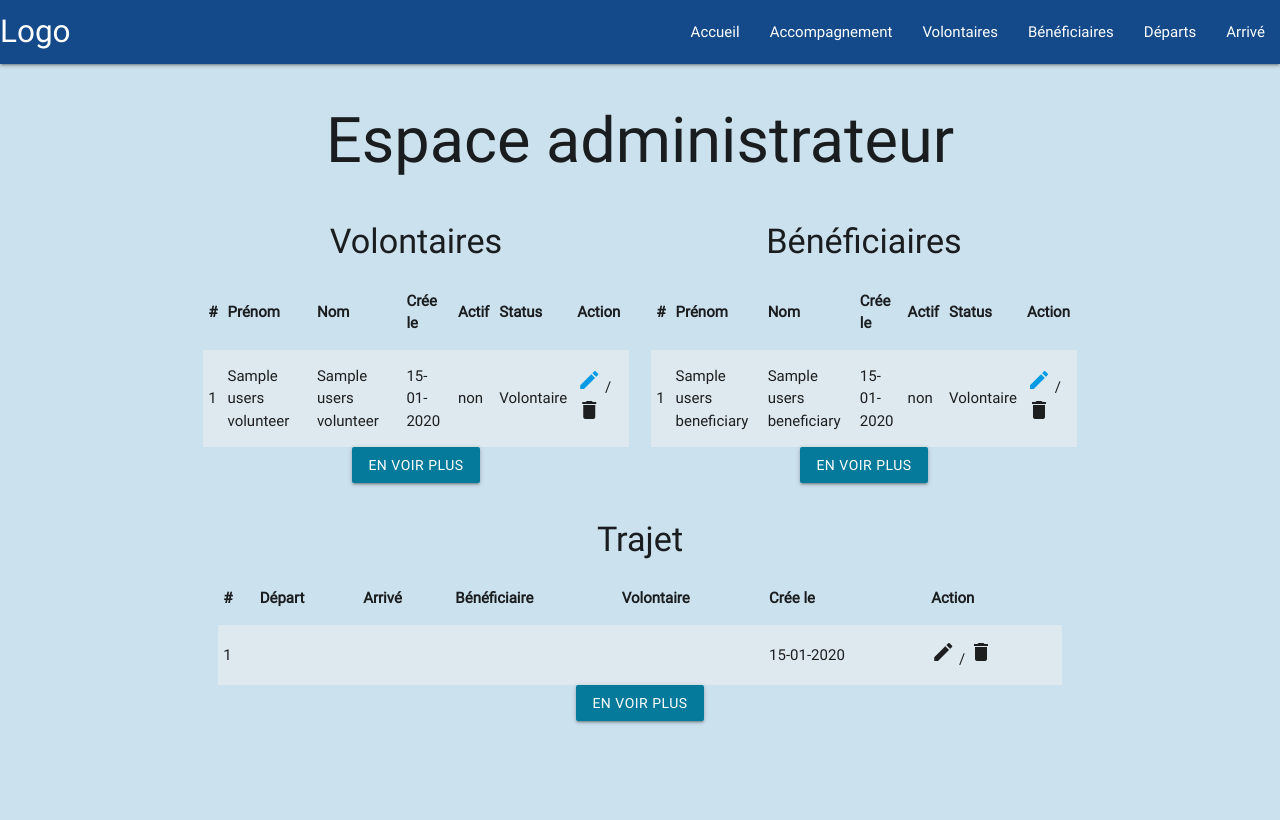
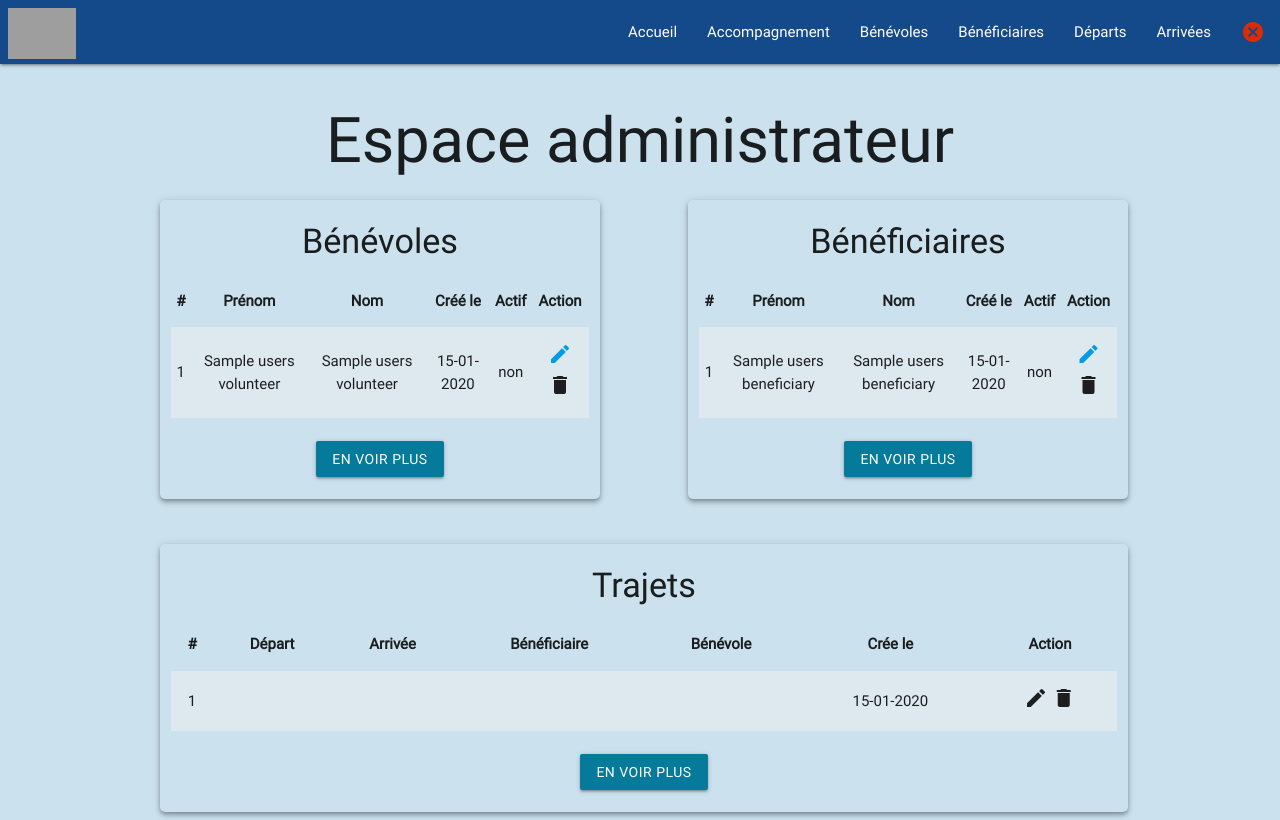
Before and after one commit to WildCodeSchool/bordeaux-0320-php-fta, a Symfony app: template templates/admin/index.html.twig in a window 1280 px wide. Before the commit the page ends 724 px from the top, so only its background shows below. Run offline with Twig, Linux system fonts and the light colour scheme; the template is opened without the code that fills it: most values are stand-ins (such as "Sample title", 1, 10 or a date in 2020); style sheets or scripts are compiled from the project's sources; some libraries are stand-ins or nearby versions; grey boxes are pictures that could not be loaded.

Commit message:
Fixing some issues with Trip creation and CSS added to the admin front page

```diff
--- a/assets/scss/main.scss
+++ b/assets/scss/main.scss
@@ -195,8 +195,22 @@
   background-color: $blue-duck;
 }
 
+.d-flex-center {
+  display: flex;
+  justify-content: center;
+}
+
+.admin-margin {
+  margin-left: 8.33%;
+}
+
 .txt-shadow {
   text-shadow: 1px 1px 2px $grey;
+}
+
+.container-wide {
+  width: 90%;
+  margin-left: 5%;
 }
 /* END */
 
@@ -227,3 +241,7 @@ button, input, select, textarea, table {
   width: 80%;
   filter: drop-shadow(0 0 0.3rem $blue-night);
 }
+
+.navbar-logo {
+  height: 80%;
+}
--- a/src/Controller/Admin/AdminController.php
+++ b/src/Controller/Admin/AdminController.php
@@ -130,7 +130,10 @@ class AdminController extends AbstractController
         $apiService->getToken();
         $user = $apiService->getUserById($id)['hydra:member'][0];
 
-        $form = $this->createForm(MobicoopForm::class, null, ['gender' => $user['gender']]);
+        $form = $this->createForm(MobicoopForm::class, null, [
+            'gender' => $user['gender'],
+            'status' => $user['status']
+        ]);
         $form->handleRequest($request);
         if ($form->isSubmitted() && $form->isValid()) {
             $client = $apiService->baseUri();
--- a/src/Controller/HomeController.php
+++ b/src/Controller/HomeController.php
@@ -2,7 +2,6 @@
 
 
 namespace App\Controller;
-
 
 use Symfony\Bundle\FrameworkBundle\Controller\AbstractController;
 use Symfony\Component\HttpFoundation\Response;
@@ -15,7 +14,6 @@ class HomeController extends AbstractController
      */
     public function index(): Response
     {
-        return new Response($this->render('home.html.twig'));
+        return $this->render('home.html.twig');
     }
-
 }
--- a/src/Controller/ScheduleController.php
+++ b/src/Controller/ScheduleController.php
@@ -5,9 +5,11 @@ namespace App\Controller;
 
 use App\Entity\ScheduleVolunteer;
 use App\Service\CalendarService;
+use Exception;
 use Symfony\Component\HttpFoundation\Request;
 use Symfony\Component\HttpFoundation\JsonResponse;
 use Symfony\Bundle\FrameworkBundle\Controller\AbstractController;
+use Symfony\Component\HttpFoundation\Response;
 use Symfony\Component\Routing\Annotation\Route;
 use DateTime;
 
@@ -20,7 +22,7 @@ class ScheduleController extends AbstractController
     /**
      * Route for see availability for volunteer (only ROLE_USER_VOLUNTEER)
      * @Route("/volunteer/calendar", name="calendar_schedule")
-     * @return \Symfony\Component\HttpFoundation\Response
+     * @return Response
      */
     public function show()
     {
@@ -34,7 +36,7 @@ class ScheduleController extends AbstractController
      * @Route("/ajax/schedule", name="ajax_schedule")
      * @param Request $request
      * @return JsonResponse
-     * @throws \Exception
+     * @throws Exception
      */
     public function ajaxAddSchedule(Request $request): JsonResponse
     {
--- a/src/Form/MobicoopForm.php
+++ b/src/Form/MobicoopForm.php
@@ -30,6 +30,7 @@ class MobicoopForm extends AbstractType
                     'Beneficiary' => 1,
                     'Volunteer' => 2,
                 ],
+                'data' => $options['status'] ?? $options['status'],
                 'placeholder' => 'Status'
             ])
             ->add('email', EmailType::class, [
@@ -66,7 +67,8 @@ class MobicoopForm extends AbstractType
     public function configureOptions(OptionsResolver $resolver)
     {
         $resolver->setDefaults([
-            'gender' => null
+            'gender' => null,
+            'status' => null
         ]);
     }
 }
--- a/templates/admin/_components/_navbar.html.twig
+++ b/templates/admin/_components/_navbar.html.twig
@@ -1,13 +1,16 @@
+<div class="navbar-fixed">
     <nav class="bck-night">
         <div class="nav-wrapper">
-        <a href="#" class="brand-logo">Logo</a>
+            <img src="{{ asset('build/Logo_FTA.png') }}" alt="FTA logo" class="brand-logo navbar-logo mt-s ml-s">
             <ul id="nav-mobile" class="right hide-on-med-and-down">
                 <li><a href="{{ path('admin_index') }}">Accueil</a></li>
                 <li><a href="">Accompagnement</a></li>
-            <li><a href="{{ path('admin_common', {'status': 'volunteer'}) }}">Volontaires</a></li>
+                <li><a href="{{ path('admin_common', {'status': 'volunteer'}) }}">Bénévoles</a></li>
                 <li><a href="{{ path('admin_common', {'status': 'beneficiary'}) }}">Bénéficiaires</a></li>
                 <li><a href="">Départs</a></li>
-            <li><a href="">Arrivé</a></li>
+                <li><a href="">Arrivées</a></li>
+                <li><a href="{{ path('logout') }}" class=""><i class="material-icons color-red">cancel</i></a></li>
             </ul>
         </div>
     </nav>
+</div>
--- a/templates/admin/_components/_tableTrips.html.twig
+++ b/templates/admin/_components/_tableTrips.html.twig
@@ -1,16 +1,16 @@
 <tr>
-    <td>{{ loop.index }}</td>
-    <td>{{ trip.departure.name }}</td>
-    <td>{{ trip.arrival.name }}</td>
-    <td>{{ trip.beneficiary.givenName }} {{ trip.beneficiary.familyName }}</td>
+    <td class="center-align">{{ loop.index }}</td>
+    <td class="center-align">{{ trip.departure.name }}</td>
+    <td class="center-align">{{ trip.arrival.name }}</td>
+    <td class="center-align">{{ trip.beneficiary.givenName }} {{ trip.beneficiary.familyName }}</td>
     {% if trip.volunteer %}
-    <td>{{ trip.volunteer.givenName }} {{ trip.volunteer.familyName }}</td>
+        <td class="center-align">{{ trip.volunteer.givenName }} {{ trip.volunteer.familyName }}</td>
     {% else %}
-    <td>Pas de volontaire</td>
+        <td class="center-align">Aucun</td>
     {% endif %}
-    <td>{{ trip.createdAt|date("d-m-Y") }}</td>
-    <td>
-        <i class="material-icons">edit</i> /
+    <td class="center-align">{{ trip.createdAt|date("d-m-Y") }}</td>
+    <td class="center-align">
+        <i class="material-icons">edit</i>
         <i class="material-icons">delete</i>
     </td>
 </tr>
--- a/templates/admin/_components/_tableUsers.html.twig
+++ b/templates/admin/_components/_tableUsers.html.twig
@@ -1,14 +1,13 @@
 <tr>
-    <td>{{ loop.index }}</td>
-    <td>{{ user.givenName }}</td>
-    <td>{{ user.familyName }}</td>
-    <td>{{ user.createdAt|date("d-m-Y") }}</td>
-    <td>{{ user.isActive == '1' ? 'oui' : 'non' }}</td>
-    <td>{{ user.status == 'beneficiary' ? 'Bénéficiaire' : 'Volontaire' }}</td>
-    <td>
+    <td class="center-align">{{ loop.index }}</td>
+    <td class="center-align">{{ user.givenName }}</td>
+    <td class="center-align">{{ user.familyName }}</td>
+    <td class="center-align">{{ user.createdAt|date("d-m-Y") }}</td>
+    <td class="center-align">{{ user.isActive == '1' ? 'oui' : 'non' }}</td>
+    <td class="center-align">
         <a href="{{ path('admin_edit_user', {'id': user.mobicoopId, 'status': user.status}) }}">
             <i class="material-icons">edit</i>
-        </a> /
+        </a>
         <i class="material-icons">delete</i>
     </td>
 </tr>
--- a/templates/admin/index.html.twig
+++ b/templates/admin/index.html.twig
@@ -1,25 +1,24 @@
 {% extends 'admin/base.html.twig' %}
 
-{% block title %}Administration - Acceuil{% endblock %}
+{% block title %}Administration - Accueil{% endblock %}
 
 {% block body %}
-    <div class="container">
+    <div class="container-wide">
         <div class="row">
             <h1 class="center-align">Espace administrateur</h1>
         </div>
-        <div class="row">
-            <div class="col s6 center-align">
-                <h4>Volontaires</h4>
+        <div class="row admin-margin">
+            <div class="col s5 center-align z-depth-2 border-radius mb-l">
+                <h4>Bénévoles</h4>
                 <table class="striped">
                     <thead>
                         <tr>
-                            <th>#</th>
-                            <th>Prénom</th>
-                            <th>Nom</th>
-                            <th>Crée le</th>
-                            <th>Actif</th>
-                            <th>Status</th>
-                            <th>Action</th>
+                            <th class="center-align">#</th>
+                            <th class="center-align">Prénom</th>
+                            <th class="center-align">Nom</th>
+                            <th class="center-align">Créé le</th>
+                            <th class="center-align">Actif</th>
+                            <th class="center-align">Action</th>
                         </tr>
                     </thead>
                     <tbody>
@@ -29,21 +28,20 @@
                     </tbody>
                 </table>
                 <a href="{{ path('admin_common', {'status': 'volunteer'}) }}">
-                    <button class="waves-effect waves-light btn">En voir plus</button>
+                    <button class="waves-effect waves-light btn mb-l mt-l">En voir plus</button>
                 </a>
             </div>
-            <div class="col s6 center-align">
+            <div class="col s5 offset-s1 center-align z-depth-2 border-radius mb-l">
                 <h4>Bénéficiaires</h4>
                 <table class="striped">
                     <thead>
                     <tr>
-                        <th>#</th>
-                        <th>Prénom</th>
-                        <th>Nom</th>
-                        <th>Crée le</th>
-                        <th>Actif</th>
-                        <th>Status</th>
-                        <th>Action</th>
+                        <th class="center-align">#</th>
+                        <th class="center-align">Prénom</th>
+                        <th class="center-align">Nom</th>
+                        <th class="center-align">Créé le</th>
+                        <th class="center-align">Actif</th>
+                        <th class="center-align">Action</th>
                     </tr>
                     </thead>
                     <tbody>
@@ -53,23 +51,23 @@
                     </tbody>
                 </table>
                 <a href="{{ path('admin_common', {'status': 'beneficiary'}) }}">
-                    <button class="waves-effect waves-light btn">En voir plus</button>
+                    <button class="waves-effect waves-light btn mb-l mt-l">En voir plus</button>
                 </a>
             </div>
         </div>
-        <div class="row margin">
-            <div class="col s12 center-align">
-                <h4>Trajet</h4>
+        <div class="row mt-l mb-s admin-margin">
+            <div class="col s11 center-align z-depth-2 border-radius mb-s">
+                <h4>Trajets</h4>
                 <table class="striped">
                     <thead>
                     <tr>
-                        <th>#</th>
-                        <th>Départ</th>
-                        <th>Arrivé</th>
-                        <th>Bénéficiaire</th>
-                        <th>Volontaire</th>
-                        <th>Crée le</th>
-                        <th>Action</th>
+                        <th class="center-align">#</th>
+                        <th class="center-align">Départ</th>
+                        <th class="center-align">Arrivée</th>
+                        <th class="center-align">Bénéficiaire</th>
+                        <th class="center-align">Bénévole</th>
+                        <th class="center-align">Crée le</th>
+                        <th class="center-align">Action</th>
                     </tr>
                     </thead>
                     <tbody>
@@ -78,7 +76,7 @@
                     {% endfor %}
                     </tbody>
                 </table>
-                <button class="waves-effect waves-light btn">En voir plus</button>
+                <button class="waves-effect waves-light btn mb-l mt-l">En voir plus</button>
             </div>
         </div>
     </div>
--- a/templates/admin/user/edit.html.twig
+++ b/templates/admin/user/edit.html.twig
@@ -1,7 +1,7 @@
 {% extends 'admin/base.html.twig' %}
 {% block body %}
     <div class="container">
-        <h4>Edition d'un {{ status == 'volunteer' ? 'volontaire' : 'bénéficiaire' }}</h4>
+        <h4>Edition d'un {{ status == 'volunteer' ? 'bénévole' : 'bénéficiaire' }}</h4>
         {% include 'user/_form_edit.html.twig' %}
     </div>
 {% endblock %}
--- a/templates/base.html.twig
+++ b/templates/base.html.twig
@@ -17,10 +17,8 @@
                     <i class="large material-icons">dehaze</i>
                 </a>
                 <ul>
-                    {#
                     <li><a href="{{ path('logout') }}" class="btn-floating bck-red"><i class="material-icons">cancel</i></a></li>
                     <li><a href="{{ path('user_show', {'id': app.user.id}) }}" class="btn-floating bck-duck"><i class="material-icons">account_circle</i></a></li>
-                    #}
                 </ul>
             </div>
         {% endblock %}
--- a/templates/home.html.twig
+++ b/templates/home.html.twig
@@ -5,7 +5,7 @@
 {% block body %}
     <div class="container">
         <div class="row center-align">
-            <img class="img-home"  src="https://zupimages.net/up/20/26/upeq.png">
+            <img class="img-home"  src="{{ asset('build/Logo_FTA.png') }}">
             <div class="trip-show-tools">
                 <div class="center-align bck-night-gr border-radius pr-l pl-l pb-s pt-s z-depth-2">
                     <a class="center color-blue-ice" href="/login">
--- a/templates/user/_form_edit.html.twig
+++ b/templates/user/_form_edit.html.twig
@@ -36,6 +36,12 @@
     </div>
 </div>
 <div class="row pl pr mb-l" hidden>
+    <i class="material-icons pictos-trip col s1 pt">person_pin</i>
+    <div class="col s10 offset-s1 pl pr mb">
+        {{ form_widget(form.status) }}
+    </div>
+</div>
+<div class="row pl pr mb-l" hidden>
     <i class="material-icons pictos-trip col s1 pt">cake</i>
     <div class="col s10 offset-s1 pl pr mb">
         {{ form_row(form.birthDate, {'attr': {'value': user.birthDate }}) }}
```
Also changed, not shown: src/Controller/SecurityController.php (+14 -9 lines), src/Controller/TripController.php (+13 -9 lines), src/Controller/UserController.php (+16 -9 lines), src/Service/TripService.php (added, +21 -0 lines), templates/admin/user/common.html.twig (+8 -9 lines), assets/img/Logo_FTA.png (added). Lines whose indentation alone changed are shown as unchanged.
